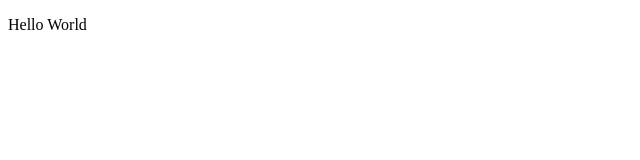
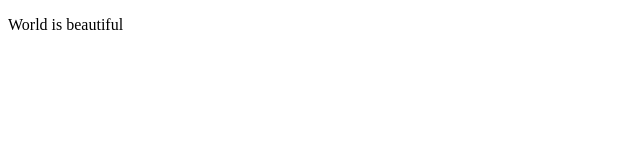
Before and after one commit to Marianne-L/git_lab, a plain HTML site: page index.html in a window 1280 px wide. Shown: the full height of the page, 0-640 px from the left. Drawn offline with Linux system fonts and the light colour scheme.

Commit message:
Изменение строки

```diff
--- a/index.html
+++ b/index.html
@@ -6,6 +6,6 @@
     <title>GIT</title>
 </head>
 <body>
-    <p>Hello World</p>
+    <p>World is beautiful</p>
 </body>
 </html>
```
